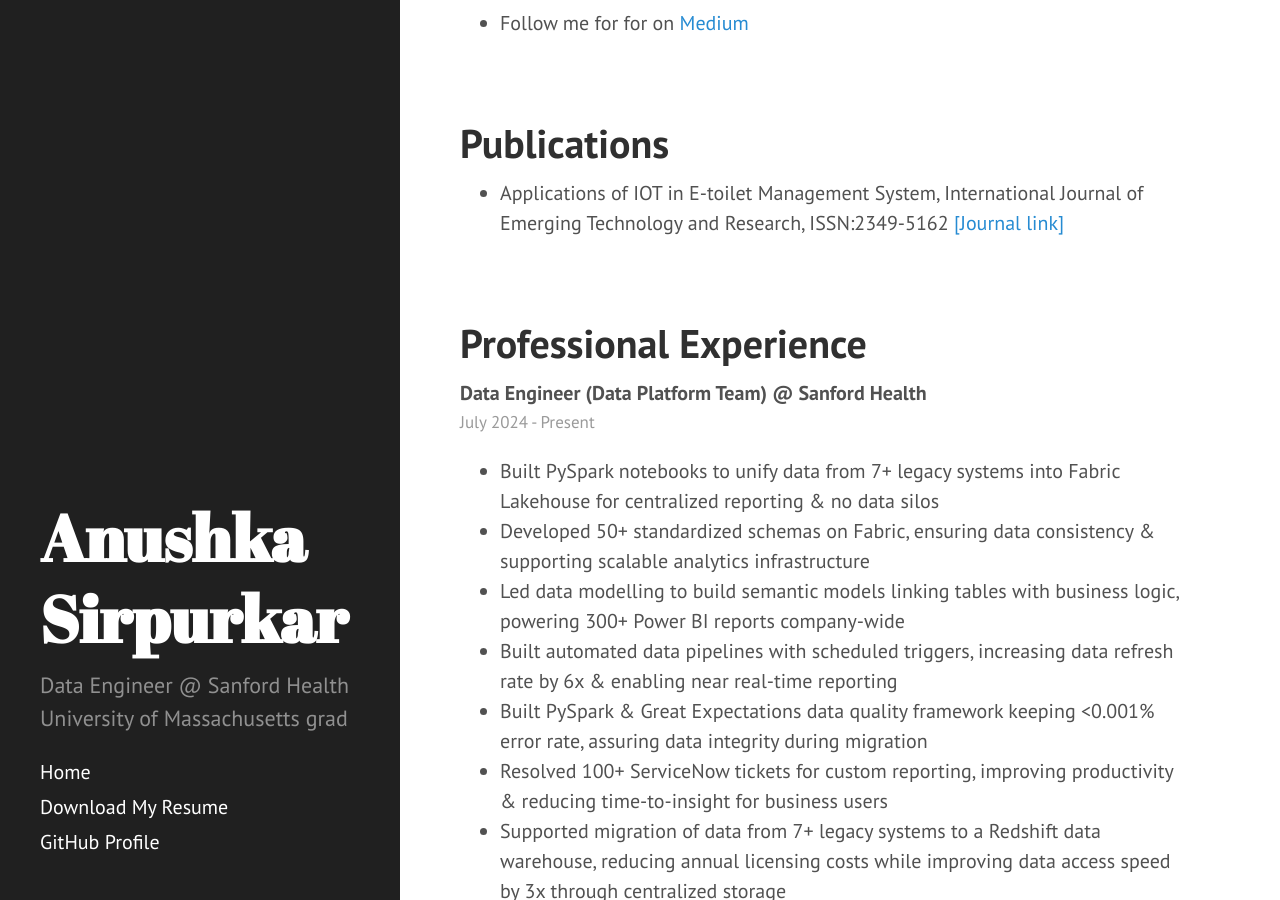
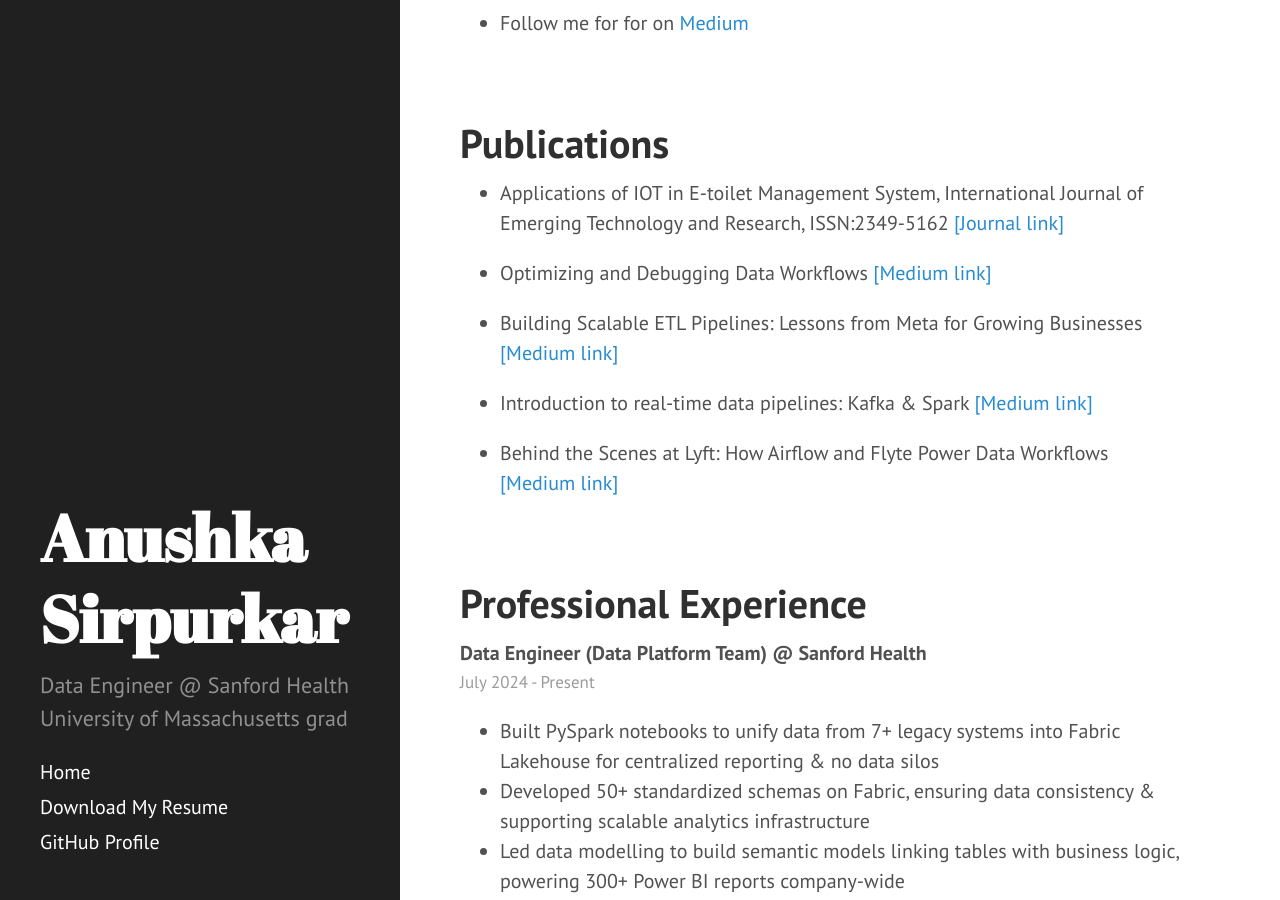
Before and after one commit to aspk74/anushkasirpurkar.github.io, a Jekyll site: the page built from index.html, in a window 1280 px wide and 900 px high, scrolled down 1892 px. Built offline with Jekyll 4.4.1, drawn with Linux system fonts in a browser that asks for light colours; the list of posts is cut into pages by our own code.

Commit message:
Update 2019-10-19-publications.md

```diff
--- a/_posts/2019-10-19-publications.md
+++ b/_posts/2019-10-19-publications.md
@@ -6,3 +6,23 @@ title: Publications
 * Applications of IOT in E-toilet Management System, International Journal of Emerging Technology and Research, ISSN:2349-5162 <a href="https://www.jetir.org/view?paper=JETIR2109040">
 [Journal link]
 </a>
+
+* Optimizing and Debugging Data Workflows
+<a href="https://medium.com/@aspk74/optimizing-and-debugging-data-workflows-3d5c23e90f33">
+[Medium link]
+</a>
+
+* Building Scalable ETL Pipelines: Lessons from Meta for Growing Businesses
+<a href="https://medium.com/@aspk74/building-scalable-etl-pipelines-lessons-from-meta-for-growing-businesses-31bf9a1970c8">
+[Medium link]
+</a>
+
+* Introduction to real-time data pipelines: Kafka & Spark
+<a href="https://medium.com/@aspk74/introduction-to-real-time-data-pipelines-kafka-spark-d951302bb963">
+[Medium link]
+</a>
+
+* Behind the Scenes at Lyft: How Airflow and Flyte Power Data Workflows
+<a href="https://medium.com/@aspk74/behind-the-scenes-at-lyft-how-airflow-and-flyte-power-data-workflows-7809e9d47ff0">
+[Medium link]
+</a>
```
